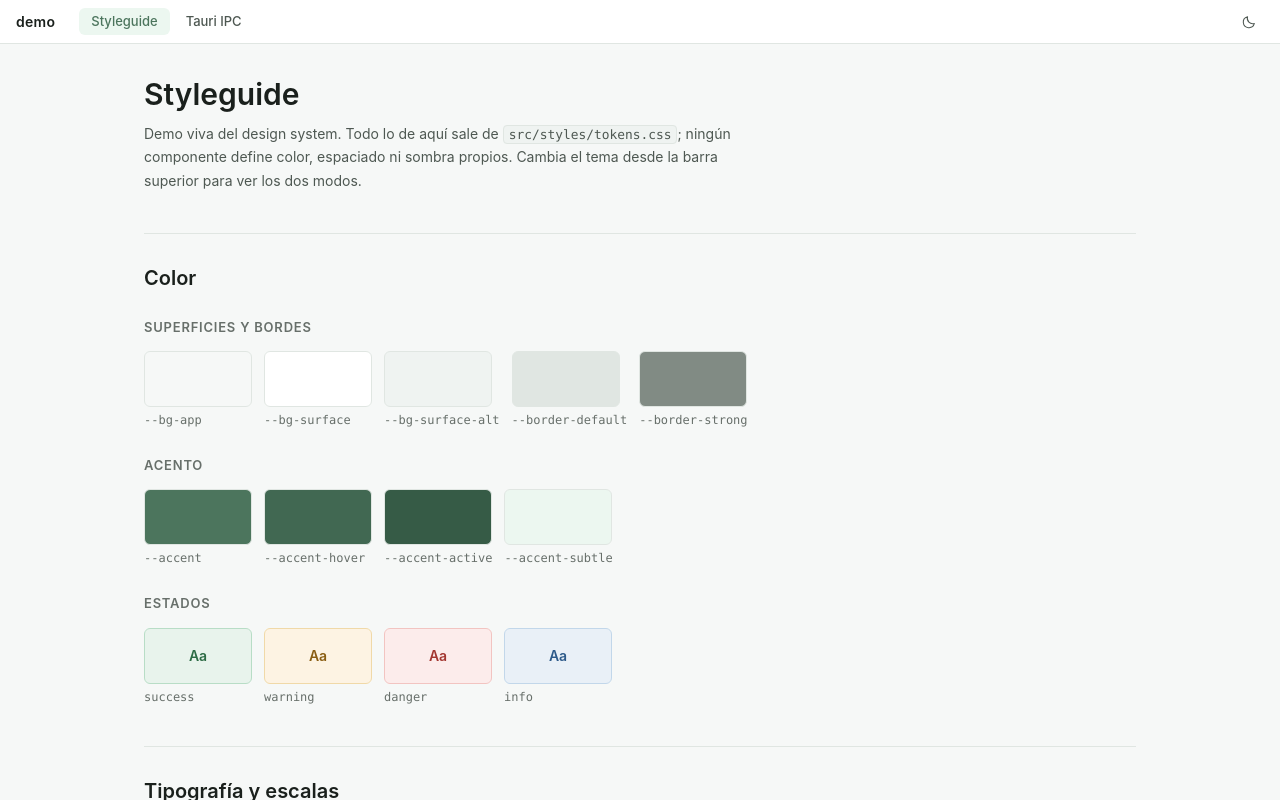
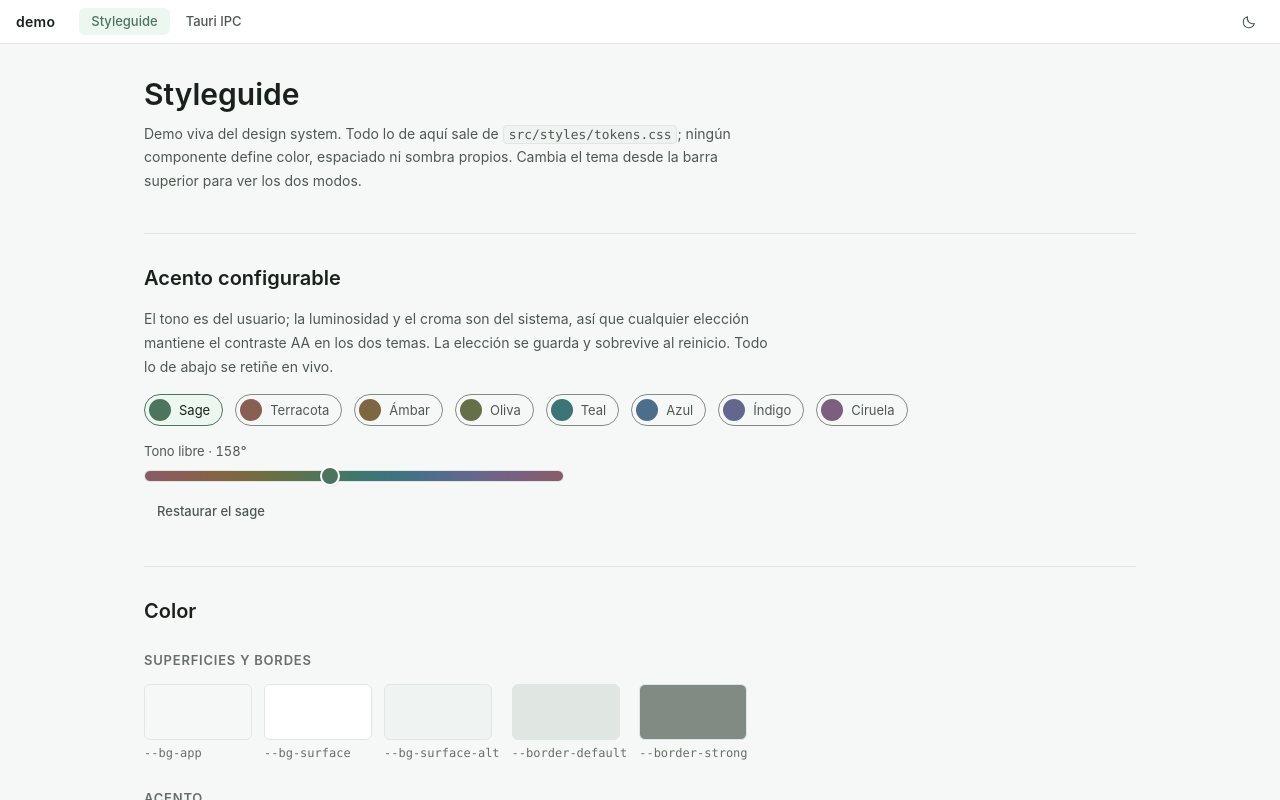
Before and after one commit to JoseYnez/demo, an Angular app: page /styleguide in a window 1280 px wide. Built offline with nearby package versions, Linux system fonts and the light colour scheme.

Commit message:
feat: agregar selector de acento a la styleguide

```diff
--- a/src/app/features/styleguide/styleguide.css
+++ b/src/app/features/styleguide/styleguide.css
@@ -194,6 +194,123 @@ code {
   overflow-x: auto;
 }
 
+/* Selector de acento.
+   Los chips y la pista duplican la receta L/C de --accent en tokens.css a
+   propósito: son una previsualización de "qué pasaría si", así que no pueden
+   leer var(--accent) — mostrarían todos el tono ya elegido. Si se retocan las
+   constantes allí, retocarlas aquí. */
+
+.sg-preset {
+  display: inline-flex;
+  align-items: center;
+  gap: var(--space-2);
+  padding: var(--space-1) var(--space-3) var(--space-1) var(--space-1);
+  background: transparent;
+  border: 1px solid var(--border-strong);
+  border-radius: var(--radius-full);
+  color: var(--text-secondary);
+  font-size: var(--font-size-sm);
+  cursor: pointer;
+  transition: border-color var(--transition-fast), color var(--transition-fast);
+}
+
+.sg-preset:hover {
+  color: var(--text-primary);
+}
+
+.sg-preset[aria-pressed="true"] {
+  border-color: var(--accent);
+  color: var(--text-primary);
+  background: var(--accent-subtle);
+}
+
+.sg-preset:focus-visible {
+  outline: none;
+  box-shadow: var(--ring-focus);
+}
+
+.sg-preset__chip {
+  width: 22px;
+  height: 22px;
+  border-radius: var(--radius-full);
+  background: oklch(0.525 0.06 var(--sw-hue));
+}
+
+:host-context([data-theme="dark"]) .sg-preset__chip {
+  background: oklch(0.8 0.045 var(--sw-hue));
+}
+
+.sg-hue {
+  display: flex;
+  flex-direction: column;
+  gap: var(--space-2);
+  max-width: 420px;
+}
+
+.sg-hue__label {
+  font-size: var(--font-size-sm);
+  color: var(--text-secondary);
+  font-variant-numeric: tabular-nums;
+}
+
+.sg-hue__range {
+  appearance: none;
+  height: 12px;
+  border: 1px solid var(--border-default);
+  border-radius: var(--radius-full);
+  background: linear-gradient(
+    to right,
+    oklch(0.525 0.06 0),
+    oklch(0.525 0.06 30),
+    oklch(0.525 0.06 60),
+    oklch(0.525 0.06 90),
+    oklch(0.525 0.06 120),
+    oklch(0.525 0.06 150),
+    oklch(0.525 0.06 180),
+    oklch(0.525 0.06 210),
+    oklch(0.525 0.06 240),
+    oklch(0.525 0.06 270),
+    oklch(0.525 0.06 300),
+    oklch(0.525 0.06 330),
+    oklch(0.525 0.06 360)
+  );
+  cursor: pointer;
+}
+
+:host-context([data-theme="dark"]) .sg-hue__range {
+  background: linear-gradient(
+    to right,
+    oklch(0.8 0.045 0),
+    oklch(0.8 0.045 30),
+    oklch(0.8 0.045 60),
+    oklch(0.8 0.045 90),
+    oklch(0.8 0.045 120),
+    oklch(0.8 0.045 150),
+    oklch(0.8 0.045 180),
+    oklch(0.8 0.045 210),
+    oklch(0.8 0.045 240),
+    oklch(0.8 0.045 270),
+    oklch(0.8 0.045 300),
+    oklch(0.8 0.045 330),
+    oklch(0.8 0.045 360)
+  );
+}
+
+.sg-hue__range::-webkit-slider-thumb {
+  appearance: none;
+  width: 20px;
+  height: 20px;
+  border-radius: var(--radius-full);
+  background: var(--accent);
+  border: 2px solid var(--bg-surface);
+  box-shadow: var(--shadow-sm);
+}
+
+.sg-hue__range:focus-visible {
+  outline: none;
+  box-shadow: var(--ring-focus);
+}
+
 /* Comparativa de modos de etiqueta */
 
 .sg__compare {
--- a/src/app/features/styleguide/styleguide.html
+++ b/src/app/features/styleguide/styleguide.html
@@ -8,6 +8,59 @@
       ver los dos modos.
     </p>
   </header>
+
+  <!-- ---------- Acento configurable ---------- -->
+  <section class="sg__section">
+    <h2 class="sg__title">Acento configurable</h2>
+
+    @if (accents.supported) {
+      <p class="sg__note selectable">
+        El tono es del usuario; la luminosidad y el croma son del sistema, así
+        que cualquier elección mantiene el contraste AA en los dos temas. La
+        elección se guarda y sobrevive al reinicio. Todo lo de abajo se retiñe
+        en vivo.
+      </p>
+
+      <div class="sg__inline" role="group" aria-label="Presets de acento">
+        @for (preset of presets; track preset.hue) {
+          <button
+            type="button"
+            class="sg-preset"
+            [style.--sw-hue]="preset.hue"
+            [attr.aria-pressed]="accents.hue() === preset.hue"
+            (click)="accents.setHue(preset.hue)"
+          >
+            <span class="sg-preset__chip" aria-hidden="true"></span>
+            {{ preset.nombre }}
+          </button>
+        }
+      </div>
+
+      <label class="sg-hue">
+        <span class="sg-hue__label selectable">Tono libre · {{ accents.hue() }}°</span>
+        <input
+          class="sg-hue__range"
+          type="range"
+          min="0"
+          max="359"
+          step="1"
+          [value]="accents.hue()"
+          (input)="cambiarTono($event)"
+        />
+      </label>
+
+      <div class="sg__inline">
+        <app-button variant="ghost" size="sm" (click)="accents.reset()">
+          Restaurar el sage
+        </app-button>
+      </div>
+    } @else {
+      <p class="sg__note selectable">
+        Este WebView no soporta <code>oklch()</code>: la app se queda con el
+        acento sage por defecto y el selector no aplicaría nada.
+      </p>
+    }
+  </section>
 
   <!-- ---------- Color ---------- -->
   <section class="sg__section">
--- a/src/app/features/styleguide/styleguide.ts
+++ b/src/app/features/styleguide/styleguide.ts
@@ -1,4 +1,4 @@
-import { ChangeDetectionStrategy, Component, signal } from "@angular/core";
+import { ChangeDetectionStrategy, Component, inject, signal } from "@angular/core";
 import {
   email,
   form,
@@ -9,6 +9,7 @@ import {
   submit,
 } from "@angular/forms/signals";
 
+import { ACCENT_PRESETS, AccentService } from "../../core/services/accent";
 import { Badge, Button, Card, Input, Select, Textarea } from "../../shared/ui";
 import type { BadgeVariant, ButtonVariant, SelectOption } from "../../shared/ui";
 
@@ -27,6 +28,13 @@ interface Alta {
   changeDetection: ChangeDetectionStrategy.OnPush,
 })
 export class Styleguide {
+  protected readonly accents = inject(AccentService);
+  protected readonly presets = ACCENT_PRESETS;
+
+  protected cambiarTono(event: Event): void {
+    this.accents.setHue((event.target as HTMLInputElement).valueAsNumber);
+  }
+
   protected readonly surfaceTokens = [
     "--bg-app",
     "--bg-surface",
```
Also changed, not shown: .claude/launch.json (added).
